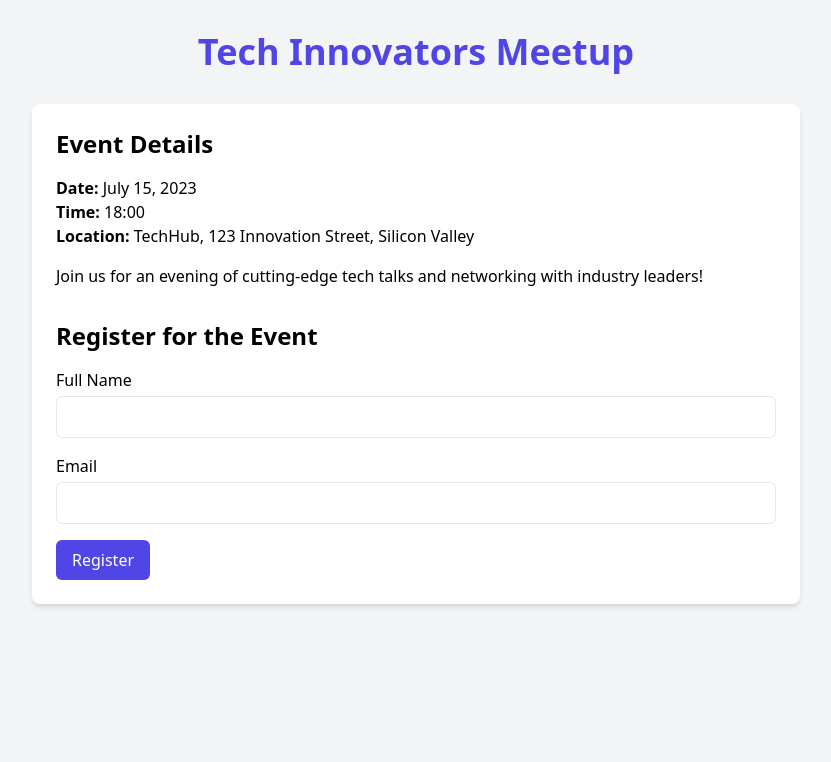
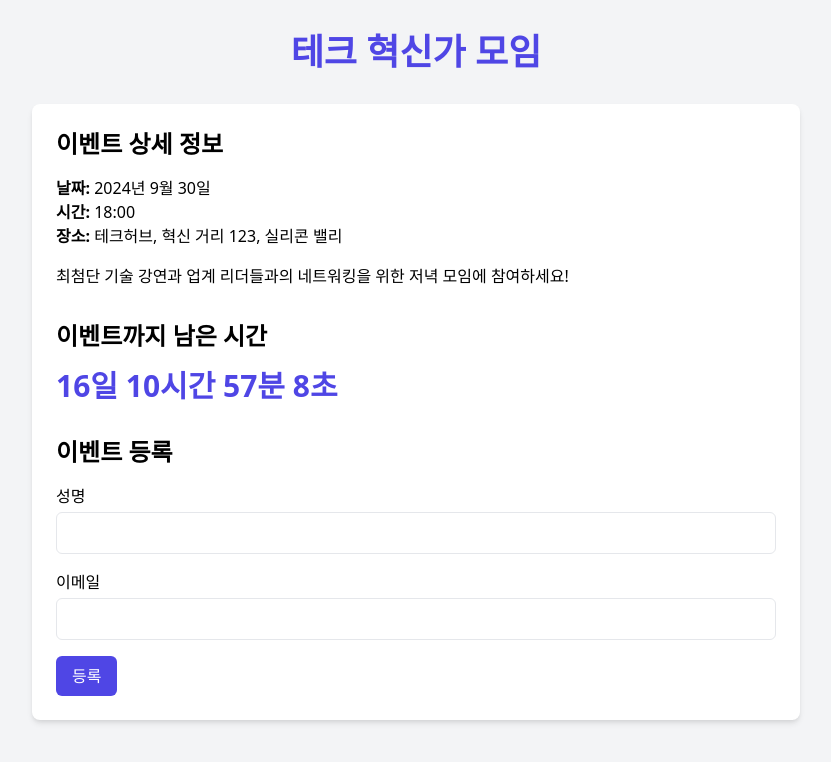
Before and after one commit to devbrother2024/tech-meetup, a Flask app: page / in a window 1280 px wide. Shown: the top 762 px of the page, without its empty margins (224-1055 px from the left). Run offline with Flask 3, Linux system fonts and the light colour scheme; some libraries are stand-ins or nearby versions.

Commit message:
Agent step completed: 이벤트 날짜까지 카운트다운 타이머 추가

```diff
--- a/main.py
+++ b/main.py
@@ -2,16 +2,16 @@ from flask import Flask, render_template, request, jsonify
 
 app = Flask(__name__)
 
-# Event details
+# 이벤트 상세 정보
 event = {
-    "name": "Tech Innovators Meetup",
-    "date": "2023-07-15",
+    "name": "테크 혁신가 모임",
+    "date": "2024-09-30",
     "time": "18:00",
-    "location": "TechHub, 123 Innovation Street, Silicon Valley",
-    "description": "Join us for an evening of cutting-edge tech talks and networking with industry leaders!"
+    "location": "테크허브, 혁신 거리 123, 실리콘 밸리",
+    "description": "최첨단 기술 강연과 업계 리더들과의 네트워킹을 위한 저녁 모임에 참여하세요!"
 }
 
-# In-memory storage for registrations
+# 등록 정보를 위한 인메모리 저장소
 registrations = {}
 
 @app.route("/")
@@ -25,11 +25,11 @@ def register():
     full_name = data.get("fullName")
 
     if email and full_name:
-        # Store in-memory
+        # 인메모리 저장
         registrations[email] = full_name
-        return jsonify({"success": True, "message": "Registration successful!"}), 200
+        return jsonify({"success": True, "message": "등록이 성공적으로 완료되었습니다!"}), 200
     else:
-        return jsonify({"success": False, "message": "Invalid data provided."}), 400
+        return jsonify({"success": False, "message": "유효하지 않은 데이터가 제공되었습니다."}), 400
 
 if __name__ == "__main__":
     app.run(host="0.0.0.0", port=5000)
--- a/static/js/script.js
+++ b/static/js/script.js
@@ -1,10 +1,33 @@
 document.addEventListener('DOMContentLoaded', () => {
-    // Format and display the event date
+    // 이벤트 날짜 포맷 및 표시
     const eventDateElement = document.getElementById('eventDate');
-    const eventDate = dayjs('2023-07-15').format('MMMM D, YYYY');
-    eventDateElement.textContent = eventDate;
+    const eventDate = dayjs('2024-09-30');
+    eventDateElement.textContent = eventDate.format('YYYY년 M월 D일');
 
-    // Form submission and validation
+    // 카운트다운 타이머
+    const countdownElement = document.getElementById('countdown');
+
+    function updateCountdown() {
+        const now = dayjs();
+        const duration = eventDate.diff(now);
+
+        if (duration > 0) {
+            const days = Math.floor(duration / (1000 * 60 * 60 * 24));
+            const hours = Math.floor((duration % (1000 * 60 * 60 * 24)) / (1000 * 60 * 60));
+            const minutes = Math.floor((duration % (1000 * 60 * 60)) / (1000 * 60));
+            const seconds = Math.floor((duration % (1000 * 60)) / 1000);
+
+            countdownElement.textContent = `${days}일 ${hours}시간 ${minutes}분 ${seconds}초`;
+        } else {
+            countdownElement.textContent = "이벤트가 시작되었습니다!";
+        }
+    }
+
+    // 1초마다 카운트다운 업데이트
+    updateCountdown();
+    setInterval(updateCountdown, 1000);
+
+    // 폼 제출 및 유효성 검사
     const form = document.getElementById('registrationForm');
     form.addEventListener('submit', async (e) => {
         e.preventDefault();
@@ -12,14 +35,14 @@ document.addEventListener('DOMContentLoaded', () => {
         const fullName = document.getElementById('fullName').value.trim();
         const email = document.getElementById('email').value.trim();
 
-        // Validate form inputs
+        // 입력 유효성 검사
         if (!fullName || !email) {
-            showMessage('Please fill in all fields.', 'error');
+            showMessage('모든 필드를 입력해주세요.', 'error');
             return;
         }
 
         if (!validator.isEmail(email)) {
-            showMessage('Please enter a valid email address.', 'error');
+            showMessage('유효한 이메일 주소를 입력해주세요.', 'error');
             return;
         }
 
@@ -41,7 +64,7 @@ document.addEventListener('DOMContentLoaded', () => {
                 showMessage(data.message, 'error');
             }
         } catch (error) {
-            showMessage('An error occurred. Please try again later.', 'error');
+            showMessage('오류가 발생했습니다. 나중에 다시 시도해주세요.', 'error');
         }
     });
 
--- a/templates/index.html
+++ b/templates/index.html
@@ -1,5 +1,5 @@
 <!DOCTYPE html>
-<html lang="en">
+<html lang="ko">
 <head>
     <meta charset="UTF-8">
     <meta name="viewport" content="width=device-width, initial-scale=1.0">
@@ -17,25 +17,30 @@
 
         <main class="bg-white shadow-md rounded-lg p-6 mb-8">
             <section class="mb-8">
-                <h2 class="text-2xl font-semibold mb-4">Event Details</h2>
-                <p><strong>Date:</strong> <span id="eventDate"></span></p>
-                <p><strong>Time:</strong> {{ event.time }}</p>
-                <p><strong>Location:</strong> {{ event.location }}</p>
+                <h2 class="text-2xl font-semibold mb-4">이벤트 상세 정보</h2>
+                <p><strong>날짜:</strong> <span id="eventDate"></span></p>
+                <p><strong>시간:</strong> {{ event.time }}</p>
+                <p><strong>장소:</strong> {{ event.location }}</p>
                 <p class="mt-4">{{ event.description }}</p>
             </section>
 
+            <section class="mb-8">
+                <h2 class="text-2xl font-semibold mb-4">이벤트까지 남은 시간</h2>
+                <div id="countdown" class="text-3xl font-bold text-indigo-600"></div>
+            </section>
+
             <section>
-                <h2 class="text-2xl font-semibold mb-4">Register for the Event</h2>
+                <h2 class="text-2xl font-semibold mb-4">이벤트 등록</h2>
                 <form id="registrationForm" class="space-y-4">
                     <div>
-                        <label for="fullName" class="block mb-1">Full Name</label>
+                        <label for="fullName" class="block mb-1">성명</label>
                         <input type="text" id="fullName" name="fullName" required class="w-full px-3 py-2 border rounded-md">
                     </div>
                     <div>
-                        <label for="email" class="block mb-1">Email</label>
+                        <label for="email" class="block mb-1">이메일</label>
                         <input type="email" id="email" name="email" required class="w-full px-3 py-2 border rounded-md">
                     </div>
-                    <button type="submit" class="bg-indigo-600 text-white px-4 py-2 rounded-md hover:bg-indigo-700 transition-colors">Register</button>
+                    <button type="submit" class="bg-indigo-600 text-white px-4 py-2 rounded-md hover:bg-indigo-700 transition-colors">등록</button>
                 </form>
             </section>
         </main>
```
